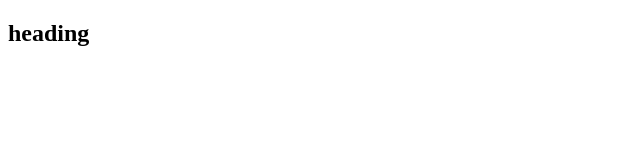
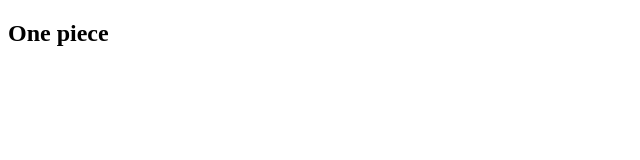
Before and after one commit to MeghaAjesh/Contribution, a plain HTML site: page index.html in a window 1280 px wide. Shown: the full height of the page, 0-640 px from the left. Drawn offline with Linux system fonts and the light colour scheme.

Commit message:
heading changed

```diff
--- a/index.html
+++ b/index.html
@@ -6,6 +6,6 @@
     <title>Document</title>
 </head>
 <body>
-    <h2>heading</h2>
+    <h2>One piece</h2>
 </body>
 </html>
```
